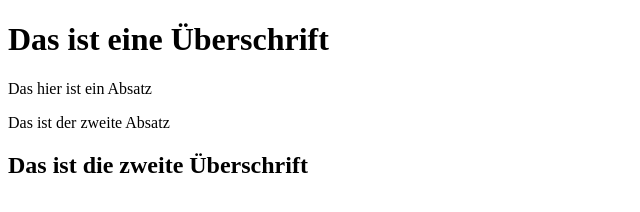
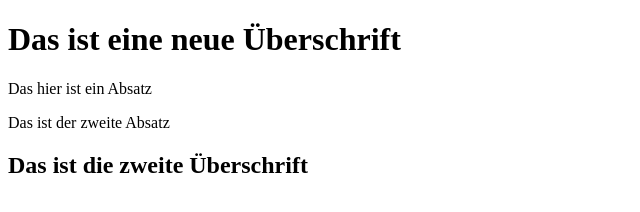
Before and after one commit to annrehrl/GitTest, a plain HTML site: page index.html in a window 1280 px wide. Shown: the whole page, without its empty margins (0-640 px from the left). Drawn offline with Linux system fonts and the light colour scheme.

Commit message:
Ändern der Übreschrift h1

```diff
--- a/index.html
+++ b/index.html
@@ -6,7 +6,7 @@
     <title>Git-Test</title>
 </head>
 <body>
-    <h1>Das ist eine Überschrift</h1>
+    <h1>Das ist eine neue Überschrift</h1>
     <p>Das hier ist ein Absatz</p>
     <p>Das ist der zweite Absatz</p>
     <h2>Das ist die zweite Überschrift</h2>
```
